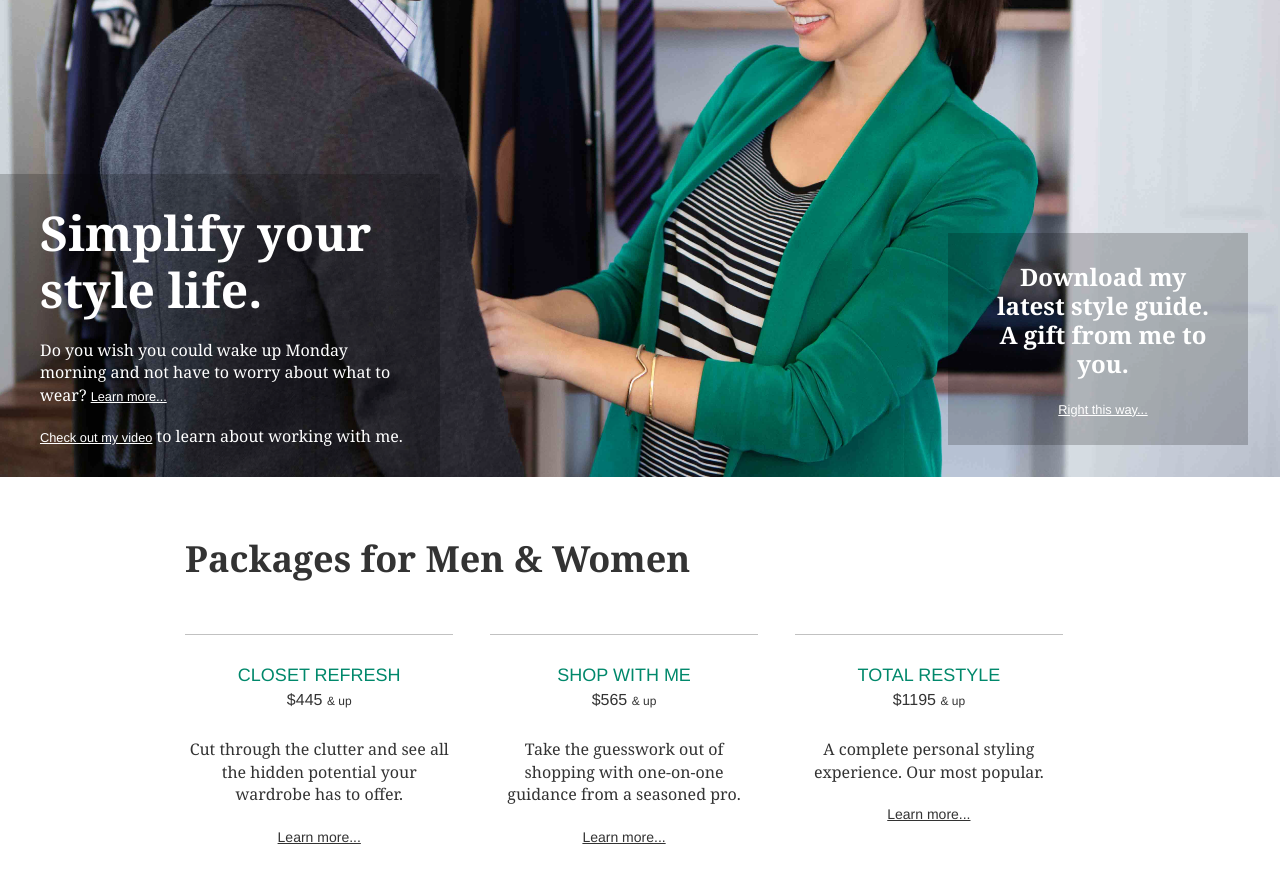
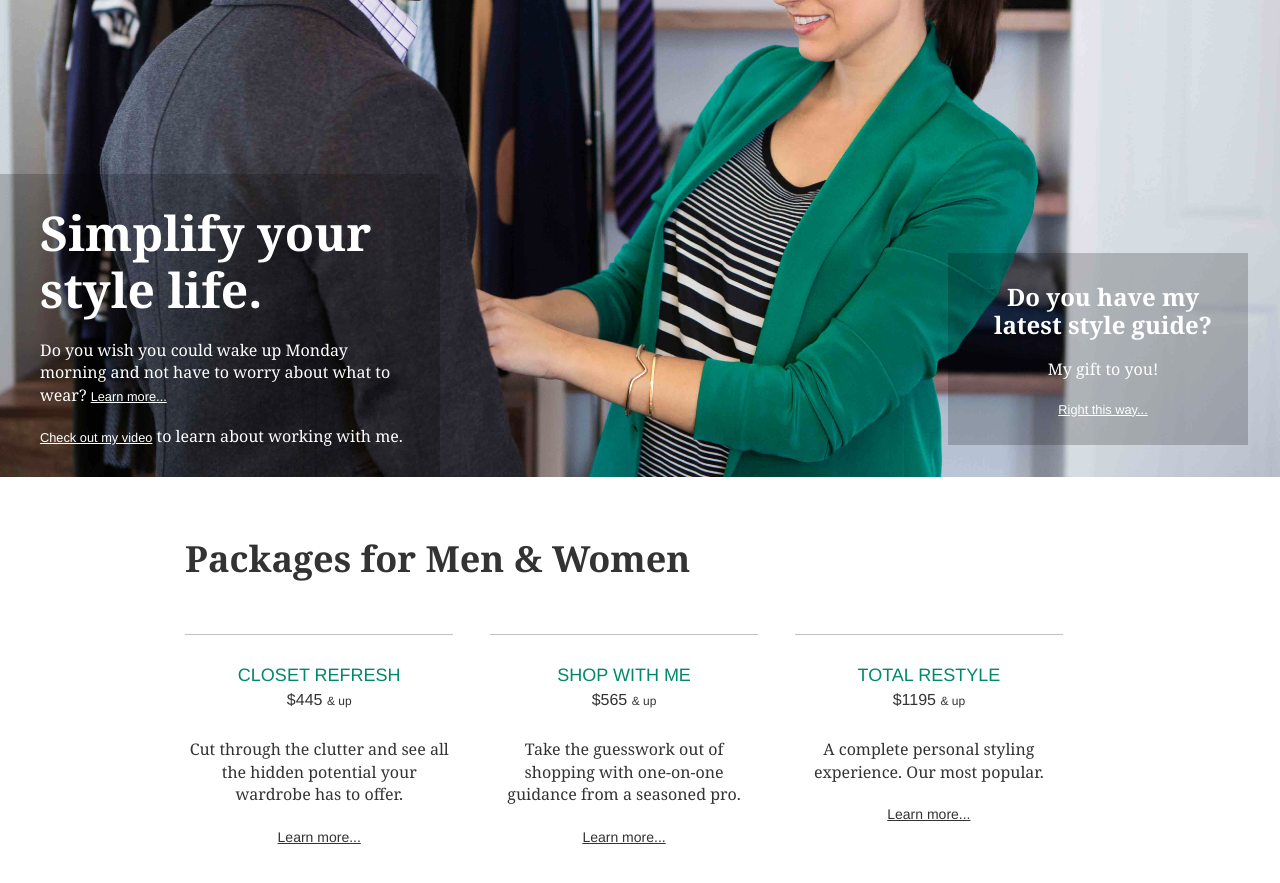
Before and after one commit to btaylor30/bryntaylor.com, a Jekyll site: the page built from index.html, in a window 1280 px wide and 900 px high, scrolled down 344 px. Shown: the top 883 px of the window. Built offline with Jekyll 4.4.1, drawn with Linux system fonts in a browser that asks for light colours; nearby versions of some CDN libraries; some web fonts are replaced; Markdown is read by kramdown in place of the engine named in the settings.

Commit message:
Updated index.html

```diff
--- a/index.html
+++ b/index.html
@@ -14,11 +14,8 @@ published: true
     <p><a class="video-toggle" href="http://www.youtube.com/watch?v=w01uSblkppw">Check out my video</a> to learn about working with me.</p>
   </article>
   <aside class="book-callout">
-    <h1>Download
-      my latest
-      style guide.
-    A gift from me
-      to you.</h1>
+    <h1>Do you have my latest style guide?</h1>
+    <p>My gift to you!</p>
     <p><a href="http://therestylist.us2.list-manage.com/subscribe?u=af94a82e99e0b5bdf5a7d7a1e&id=eea1162356" target="_blank">Right this way...</a></p>
   </aside>
 </section>
```
